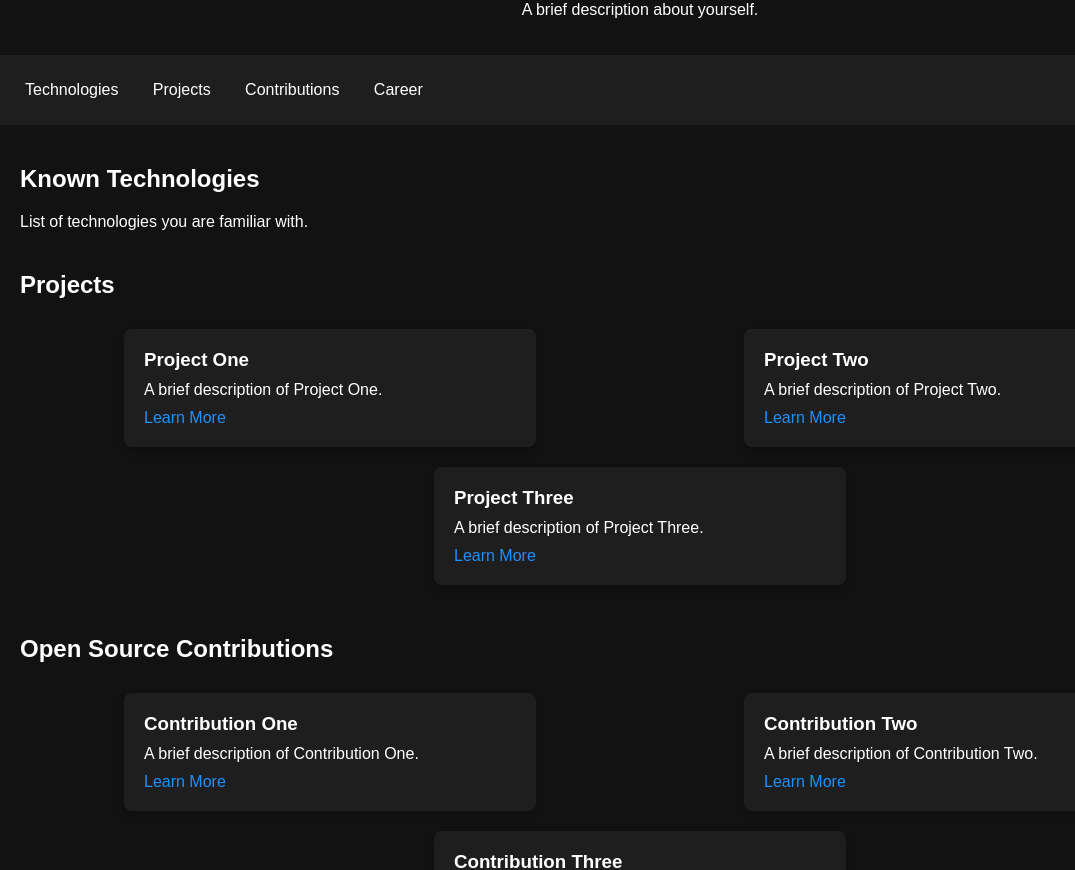
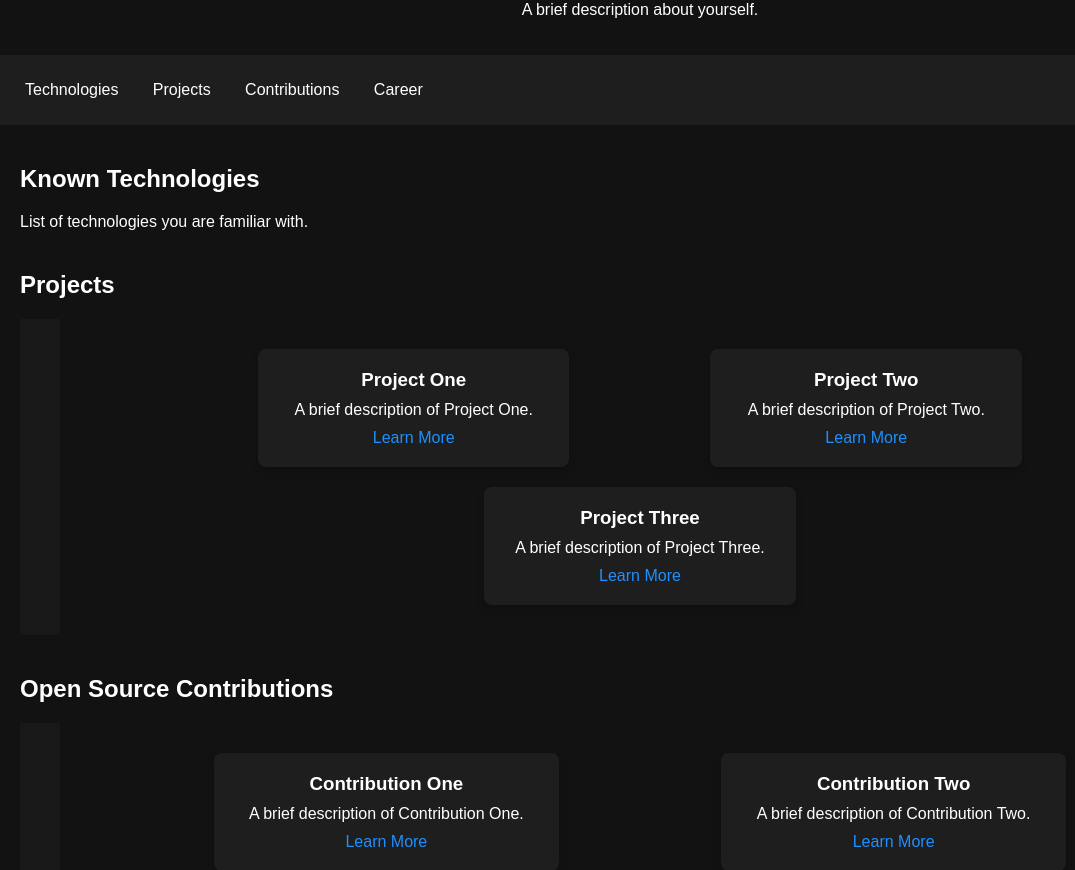
Before and after one commit to EdmilsonRodrigues/edmilsonrodrigues.github.io, a plain HTML site: page index.html in a window 1280 px wide. Shown: the part 99-969 px from the top of the page, without its empty margins (0-1075 px from the left). Drawn offline with Linux system fonts and the light colour scheme.

Commit message:
feat: Finished adjusting cards and pagination

```diff
--- a/css/style.css
+++ b/css/style.css
@@ -40,10 +40,39 @@ section {
 }
 
 .card-container {
-    display: flex;
-    justify-content: space-around;
-    flex-wrap: wrap;
-    margin: 20px 0;
+  display: flex;
+  justify-content: space-around;
+  flex-wrap: wrap;
+  margin: 20px 0;
+}
+
+.pagination {
+  margin-top: 20px;
+  text-align: center;
+  display: flex;
+  justify-content: space-between;
+}
+
+.prev-button {
+  margin-right: auto;
+}
+
+.next-button {
+  margin-left: auto;
+}
+
+.prev-button, .next-button {
+  background-color: #1e1e1e;
+  color: #ffffff;
+  border: none;
+  padding: 10px 20px;
+  font-size: 16px;
+  cursor: pointer;
+}
+
+.prev-button:disabled, .next-button:disabled {
+  opacity: 0.5;
+  cursor: not-allowed;
 }
 
 .card {
--- a/index.html
+++ b/index.html
@@ -28,13 +28,21 @@
         </section>
         <section id="projects">
             <h2>Projects</h2>
-            <div class="card-container">
+            <div class="pagination">
+                <button class="prev-button"></button>
+                <div class="card-container">
+                </div>
+                <button class="next-button"></button>
             </div>
         </section>
 
         <section id="contributions">
             <h2>Open Source Contributions</h2>
-            <div class="card-container">
+            <div class="pagination">
+                <button class="prev-button"></button>
+                <div class="card-container">
+                </div>
+                <button class="next-button"></button>
             </div>
         </section>
         <section id="career">
--- a/js/script.js
+++ b/js/script.js
@@ -1,3 +1,4 @@
+const cardsPerPage = 3;
 const projects = [
     {
         title: "Project One",
@@ -13,6 +14,21 @@ const projects = [
         title: "Project Three",
         description: "A brief description of Project Three.",
         link: "https://github.com/yourusername/project-three",
+    },
+    {
+        title: "Project Four",
+        description: "A brief description of Project Four.",
+        link: "https://github.com/yourusername/project-four",
+    },
+    {
+        title: "Project Five",
+        description: "A brief description of Project Five.",
+        link: "https://github.com/yourusername/project-five",
+    },
+    {
+        title: "Project Six",
+        description: "A brief description of Project Six.",
+        link: "https://github.com/yourusername/project-six",
     },
 ]
 
@@ -34,63 +50,78 @@ const contributions = [
     },
 ]
 
-function fillProjects() {
-    const projectsContainer = document.querySelector("#projects > .card-container")
-    if (!projectsContainer) {
-        console.log("ERROR")
-        return
+/**
+ * Loads the given cards into the given container, with pagination.
+ * @param {any[]} cards The cards to load
+ * @param {string} containerId The id of the container to load the cards into
+ */
+function loadCards(cards, containerId) {
+    let currentPage = 1
+    const totalPages = Math.ceil(cards.length / cardsPerPage)
+    const previousButton = document.querySelector(`#${containerId} > .pagination > .prev-button`)
+    previousButton.disabled = true
+    const nextButton = document.querySelector(`#${containerId} > .pagination > .next-button`)
+    if (currentPage === totalPages) {
+        nextButton.disabled = true
     }
-    for (const project of projects) {
-        const projectCard = document.createElement("div")
-        projectCard.className = "card"
-
-        const projectTitle = document.createElement("h3")
-        projectTitle.innerHTML = project.title
-        projectCard.appendChild(projectTitle)
-
-        const projectDescription = document.createElement("p")
-        projectCard.appendChild(projectDescription)
-
-        projectDescription.innerHTML = project.description
-        const projectLink = document.createElement("a")
-        projectLink.href = project.link
-        projectLink.target = "_blank"
-        projectLink.innerHTML = "Learn More"
-        projectCard.appendChild(projectLink)
-
-        projectsContainer.appendChild(projectCard)
+    previousButton.addEventListener("click", () => {
+        if (--currentPage < 1) currentPage = 1
+        paginateCards()
+        if (currentPage == 1) {
+            previousButton.disabled = true
+        }
+        nextButton.disabled = false
+    })
+    nextButton.addEventListener("click", () => {
+        if (++currentPage > totalPages) currentPage = totalPages
+        console.log(currentPage, totalPages)
+        paginateCards()
+        if (currentPage === totalPages) {
+            nextButton.disabled = true
+        }
+        previousButton.disabled = false
+    })
+    function paginateCards() {
+        let paginatedCards = cards.slice(((currentPage - 1) * cardsPerPage), (currentPage * cardsPerPage))
+        if (paginatedCards == []) return
+        console.log(paginatedCards)
+        fillCards(paginatedCards, containerId)
     }
+    paginateCards()
 }
 
-function fillContributions() {
-    const contributionsContainer = document.querySelector("#contributions > .card-container")
-    if (!contributionsContainer) {
-        console.log("ERROR")
-        return
-    }
-    for (const contribution of contributions) {
-        const contributionCard = document.createElement("div")
-        contributionCard.className = "card"
+/**
+ * Populates a specified card container with card elements.
+ *
+ * @param {any[]} cards - An array of card objects, each containing a title, description, and link.
+ * @param {string} containerId - The ID of the container where cards will be inserted.
+ */
+function fillCards(cards, containerId) {
+    const cardsContainer = document.querySelector(`#${containerId} > .pagination > .card-container`)
+    cardsContainer.innerHTML = ''
+    for (const card of cards) {
+        const cardCard = document.createElement("div")
+        cardCard.className = "card"
 
-        const contributionTitle = document.createElement("h3")
-        contributionTitle.innerHTML = contribution.title
-        contributionCard.appendChild(contributionTitle)
+        const cardTitle = document.createElement("h3")
+        cardTitle.innerHTML = card.title
+        cardCard.appendChild(cardTitle)
 
-        const contributionDescription = document.createElement("p")
-        contributionCard.appendChild(contributionDescription)
+        const cardDescription = document.createElement("p")
+        cardCard.appendChild(cardDescription)
 
-        contributionDescription.innerHTML = contribution.description
-        const contributionLink = document.createElement("a")
-        contributionLink.href = contribution.link
-        contributionLink.target = "_blank"
-        contributionLink.innerHTML = "Learn More"
-        contributionCard.appendChild(contributionLink)
+        cardDescription.innerHTML = card.description
+        const cardLink = document.createElement("a")
+        cardLink.href = card.link
+        cardLink.target = "_blank"
+        cardLink.innerHTML = "Learn More"
+        cardCard.appendChild(cardLink)
 
-        contributionsContainer.appendChild(contributionCard)
+        cardsContainer.appendChild(cardCard)
     }
 }
 
 (() => {
-    fillProjects();
-    fillContributions();
+    loadCards(projects, "projects")
+    loadCards(contributions, "contributions")
 })();
```
